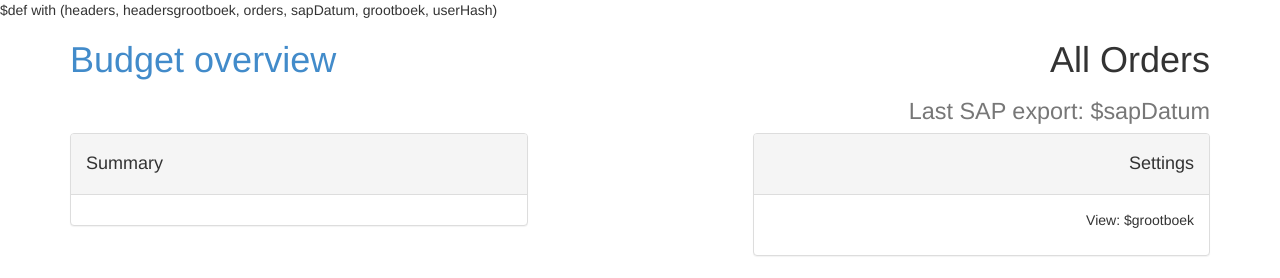
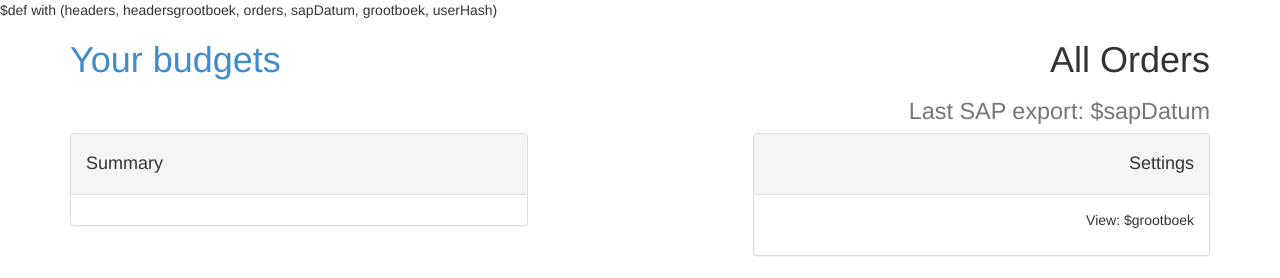
Before and after one commit to nlaurens/budgetRapportage, a Python web app: template templates/overview.html in a window 1280 px wide. Shown: the top 278 px of the page. Run offline with Jinja, Linux system fonts and the light colour scheme; the template is opened without the code that fills it, so the values that code supplies are empty.

Commit message:
updates headers in html output

```diff
--- a/templates/overview.html
+++ b/templates/overview.html
@@ -5,7 +5,7 @@
 <html lang="en">
   <head>
     <meta charset="UTF-8">
-    <title>Budget </title>
+    <title>Budget overview</title>
     <link rel="stylesheet" href="../static/css/bootstrap.css">
     <link rel="stylesheet" href="../static/css/budgetrapport.css">
 
@@ -29,7 +29,7 @@
         <div class="col-xs-6">
           <h1>
             <a href="../">
-                Budget overview
+                Your budgets
             </a>
           </h1>
         </div>
--- a/templates/view.html
+++ b/templates/view.html
@@ -4,7 +4,7 @@
 <html lang="en">
   <head>
     <meta charset="UTF-8">
-    <title>Budget overview</title>
+    <title>Budget details</title>
     <link rel="stylesheet" href="../../static/css/bootstrap.css">
     <link rel="stylesheet" href="../../static/css/budgetrapport.css">
 
@@ -28,7 +28,7 @@
         <div class="col-xs-6">
           <h1>
             <a href="../">
-                Budget overview
+                Budget Details
             </a>
           </h1>
         </div>
```
